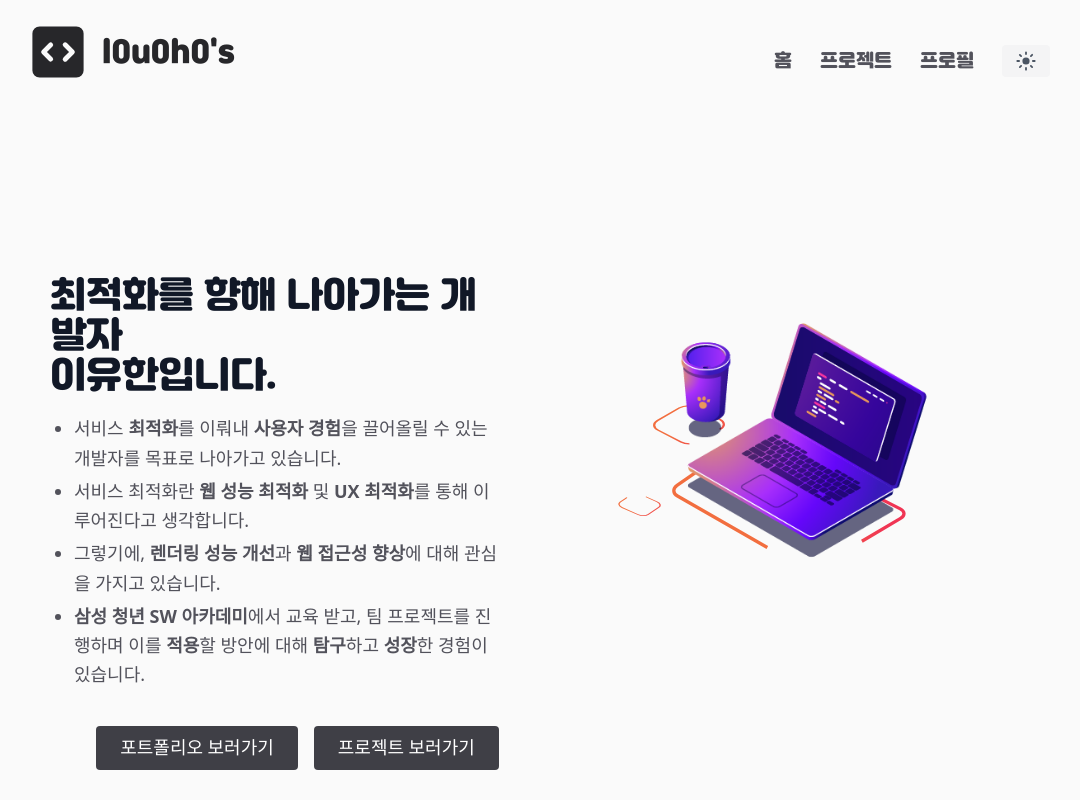
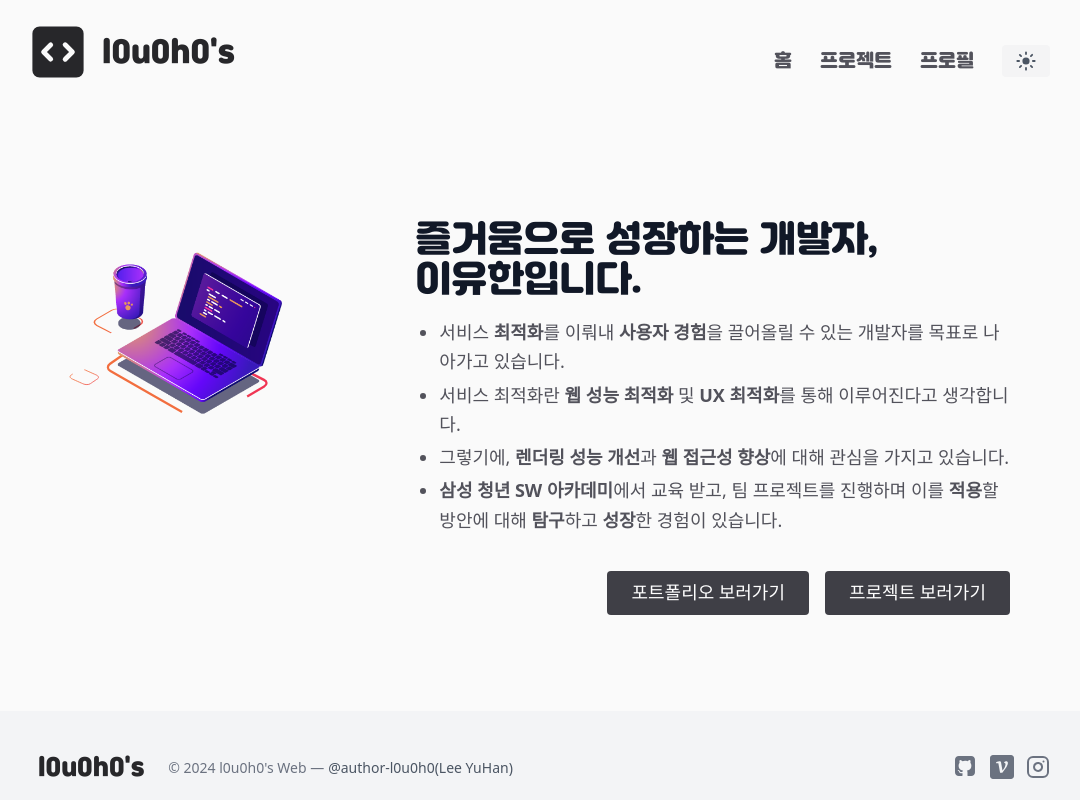
Before and after one commit to l0u0h0/next_portfolio, a Next.js app: page / in a window 1280 px wide. Shown: the top 800 px of the page, without its empty margins (102-1182 px from the left). Built offline with nearby package versions, Linux system fonts and the light colour scheme; a web font is replaced by a local one.

Commit message:
:lipstick: Home 화면 스타일 수정

```diff
--- a/app/(Home)/page.tsx
+++ b/app/(Home)/page.tsx
@@ -2,8 +2,8 @@ import Hero from '@/components/Home/hero';
 
 export default function Home() {
   return (
-    <div className="flex min-h-screen flex-col items-center justify-center">
-      <div className="xl:mx-auto flex p-5 lg:px-32 md:px-20 py-24 flex-col items-center justify-center sm:min-w-[600px]">
+    <div className="flex h-max py-12 items-start justify-center">
+      <div className="flex p-5 xl:px-32 md:px-20 py-12 my-auto flex-col items-center justify-center sm:min-w-[600px]">
         <Hero />
       </div>
     </div>
--- a/app/layout.tsx
+++ b/app/layout.tsx
@@ -27,10 +27,10 @@ export default function Layout({
 }>) {
   return (
     <html lang="ko">
-      <body className="bg-primary" suppressHydrationWarning>
+      <body className="bg-primary flex flex-col" suppressHydrationWarning>
         <ThemeRegistry>
           <Header />
-          <main>{children}</main>
+          <main className="flex-1">{children}</main>
           <Footer />
         </ThemeRegistry>
       </body>
--- a/app/projects/page.tsx
+++ b/app/projects/page.tsx
@@ -29,8 +29,9 @@ export default async function Projects() {
           <a
             href="https://lyh-portfolio.notion.site/b8cc6a69fb06478f8f2d01f4288f49d4"
             className="w-fit font-jalnan text-zinc-800 hover:text-zinc-600 dark:text-zinc-300 dark:hover:text-zinc-500 cursor-pointer"
+            target="_blank"
           >
-            포트폴리오 바로가기
+            포트폴리오 열어보기
           </a>
         </div>
       </div>
--- a/components/Home/hero.tsx
+++ b/components/Home/hero.tsx
@@ -3,11 +3,14 @@ import Link from 'next/link';
 
 export default function Hero() {
   return (
-    <div className="flex flex-wrap-reverse md:flex-nowrap justify-center">
-      <div className="md:basis-1/2 lg:w-1/2 md:w-1/2 mx-4 px-2 md:pr-6 lg:pr-10 flex flex-col md:items-start md:text-left mb-16 md:mb-0 items-center text-center">
+    <div className="flex flex-wrap lg:flex-nowrap justify-center">
+      <div className="lg:basis-1/3 w-2/3 mb-10">
+        <Animation />
+      </div>
+      <div className="lg:basis-2/3 px-12 md:pr-6 lg:pr-10 flex flex-col md:items-start md:text-left mb-16 md:mb-0 items-center text-center">
         <h1 className="title-font sm:text-4xl text-3xl mb-4 font-medium text-gray-900">
-          최적화를 향해 나아가는 개발자&nbsp;
-          <br className="hidden lg:inline-block" />
+          즐거움으로 성장하는 개발자,&nbsp;
+          <br className="inline-block" />
           이유한입니다.
         </h1>
         <ul className="mb-8 ml-6 leading-relaxed text-lg text-left list-disc">
@@ -42,9 +45,6 @@ export default function Hero() {
           </Link>
         </div>
       </div>
-      <div className="md:basis-1/2 w-2/3 sm:w-5/6 md:w-3/4 lg:w-1/2 mb-10">
-        <Animation />
-      </div>
     </div>
   );
 }
--- a/components/Profile/Introduce/index.tsx
+++ b/components/Profile/Introduce/index.tsx
@@ -93,9 +93,6 @@ export default function Introduce() {
               <small className="mt-0 mb-1">
                 2017.03 ~ 2023.02 졸업 <b>[3.85/4.5]</b>
               </small>
-              <br /> 환일고등학교
-              <br />
-              <small>2014.03 ~ 2017.02 졸업</small>
             </li>
             <li className="mb-2 p-1">
               <b className="text-xl font-jalnan">경험</b> <br />
@@ -118,7 +115,7 @@ export default function Introduce() {
             className={`font-jalnan ${
               year <= 2020 && `text-zinc-500 dark:text-zinc-400`
             }`}
-            onClick={() => prevYear()}
+            onClick={prevYear}
             disabled={year <= 2020}
           >
             Prev
@@ -151,7 +148,7 @@ export default function Introduce() {
             className={`font-jalnan ${
               year >= thisYear && `text-zinc-500 dark:text-zinc-400`
             }`}
-            onClick={() => nextYear()}
+            onClick={nextYear}
             disabled={year >= thisYear}
           >
             Next
--- a/styles/global.css
+++ b/styles/global.css
@@ -47,6 +47,11 @@
   }
 }
 
+html,
+body {
+  @apply h-full m-0;
+}
+
 h1,
 h2,
 h3,
@@ -58,7 +63,7 @@ h6 {
 
 footer {
   @apply text-gray-600 dark:text-white
-  bg-gray-100 dark:bg-gray-600/50;
+  bg-gray-100 dark:bg-gray-600/50 bottom-0;
 }
 
 a {
```
